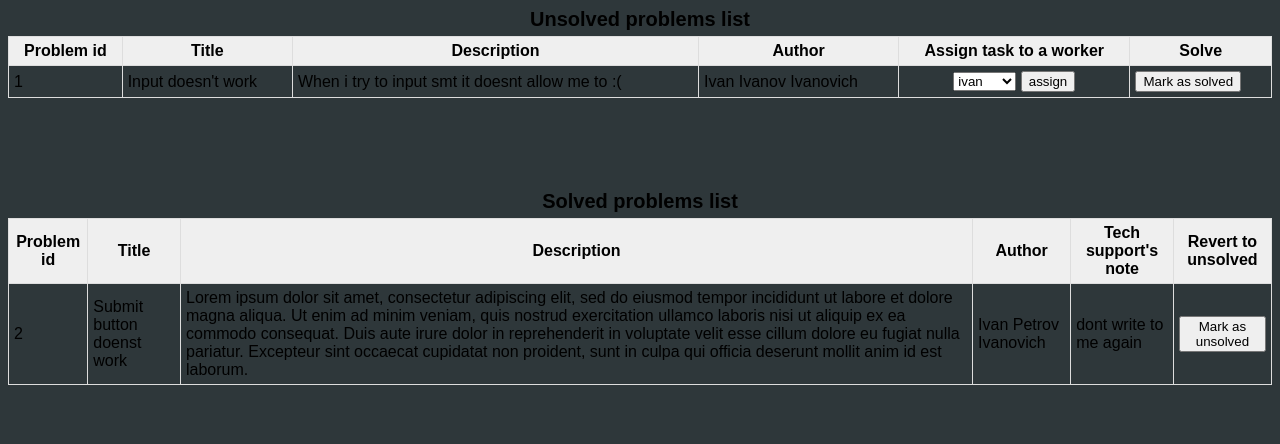
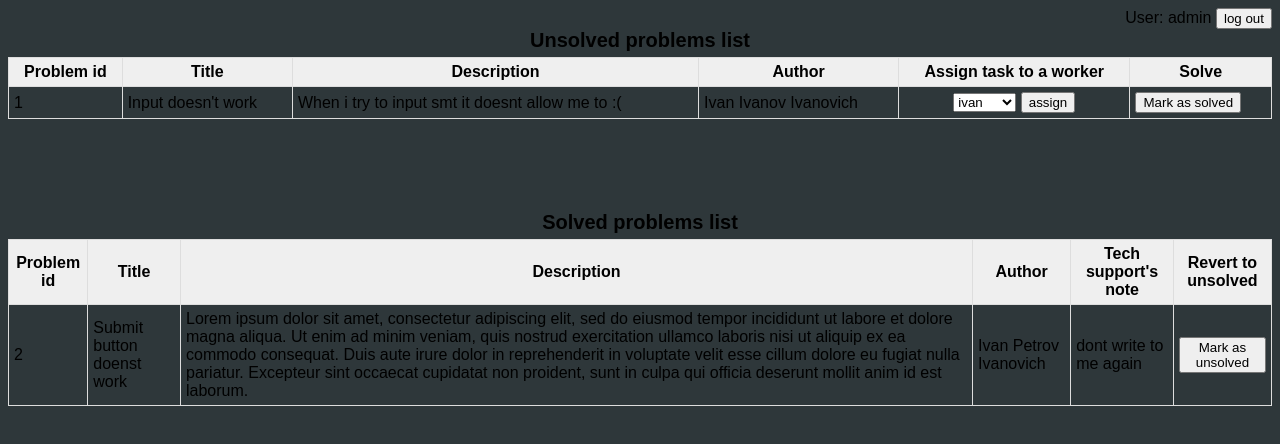
Before and after one commit to H1nkk/internetLab2, a website: page public/admin.html in a window 1280 px wide. Drawn offline with Linux system fonts and the light colour scheme.

Commit message:
add log out button

```diff
--- a/public/admin.html
+++ b/public/admin.html
@@ -7,6 +7,12 @@
     <title>Admin's page</title>
 </head>
 <body style="background-color: rgb(46, 55, 58);">
+    <header style="text-align: right;">
+        User: admin
+        <button onclick="toAuth();"> <!-- TODO здесь надо перекинуть на auth.html при onclick -->
+            log out
+        </button>
+    </header>
     <div id="unsolved-container">
         <div style="text-align: center; font-weight: 700; font-size: 20px; padding-bottom: 5px;">
             <label for="unsolved" style="margin: auto;">Unsolved problems list</label>
@@ -73,5 +79,10 @@
             </tr>
         </table>
     </div>
+    <script>
+        function toAuth() {
+            window.location.href = 'file:///D:/Programming/html/internet2/auth.html';
+        }
+    </script>
 </body>
 </html>
```
